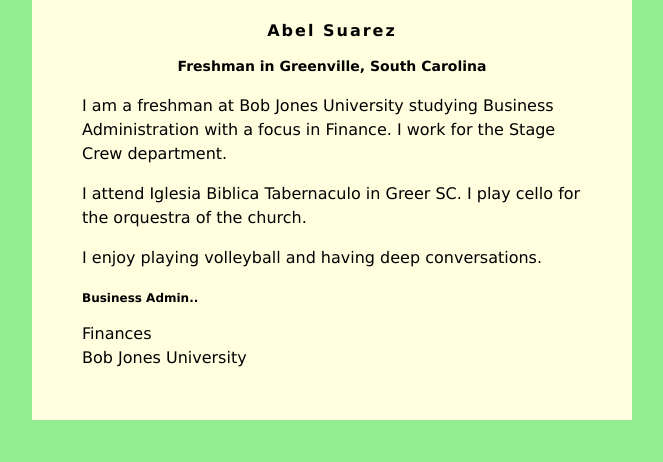
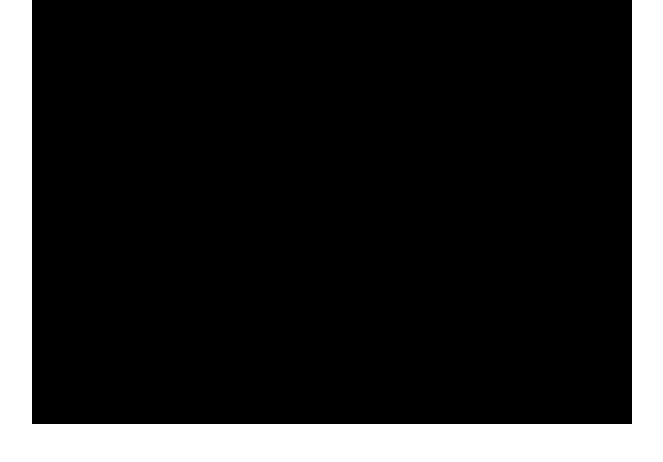
Before and after one commit to AbelSuarez04/AbelSuarez04.github.io, a plain HTML site: page index.html in a window 1280 px wide. Shown: the whole page, without its empty margins (308-971 px from the left). Drawn offline with Linux system fonts and the light colour scheme.

Commit message:
Update index.html

```diff
--- a/index.html
+++ b/index.html
@@ -2,11 +2,11 @@
 <head>
 <style>
 body {
-    background: lightgreen;
-    font-family: Verdana;
+    background: White;
+    font-family: Times New Roman;
 }
 #content {
-    background: lightyellow;
+    background: Black;
     min-width: 200px;
     max-width: 500px;
     padding: 50px;
@@ -15,12 +15,12 @@ body {
     line-height: 150%;
 }
 h1 {
-    letter-spacing: 2px;
+    letter-spacing: 2.5px;
     font-size: 16px;
     text-align: center;
 }
 h2 {
-    font-size: 14px;
+    font-size: 18px;
     text-align: center;
 }
 h3 {
@@ -33,13 +33,13 @@ h3 {
         <h1>Abel Suarez</h1>
         <h2>Freshman in Greenville, South Carolina</h2>
 
-         <p>I am a freshman at Bob Jones University studying Business Administration with a focus in
+         <p>I am from Dominican Republic and this year I am a freshman at Bob Jones University studying Business Administration with a focus in
             Finance. I work for the Stage Crew department.</p>
          <p>
             I attend Iglesia Biblica Tabernaculo in Greer SC. I play cello for the orquestra of the church.
          </p>
          <p>
-            I enjoy playing volleyball and having deep conversations.
+            I enjoy playing volleyball and soccer with my society and friends.
          </p>
         <h3>Business Admin..</h3>
         Finances <br />
```
